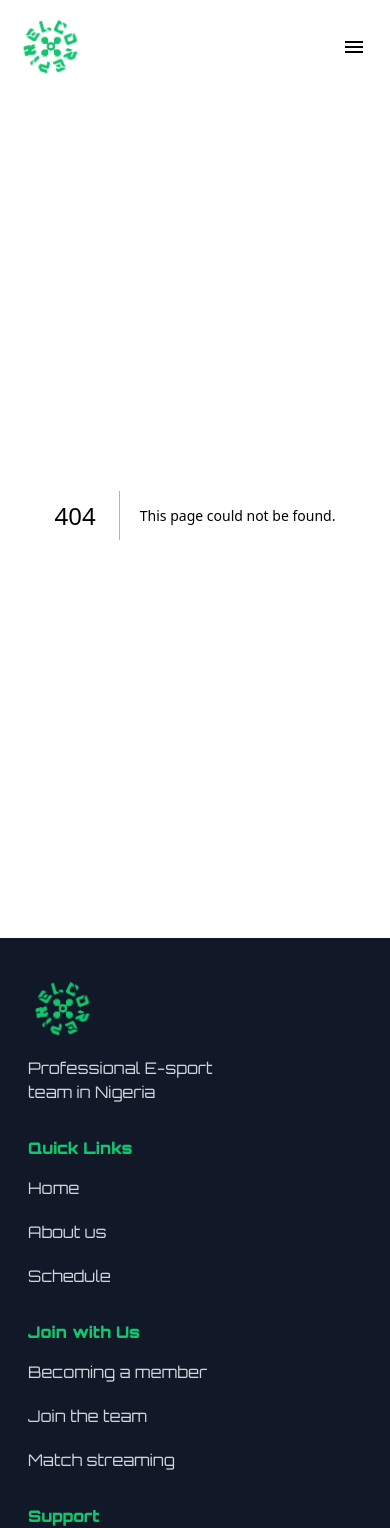
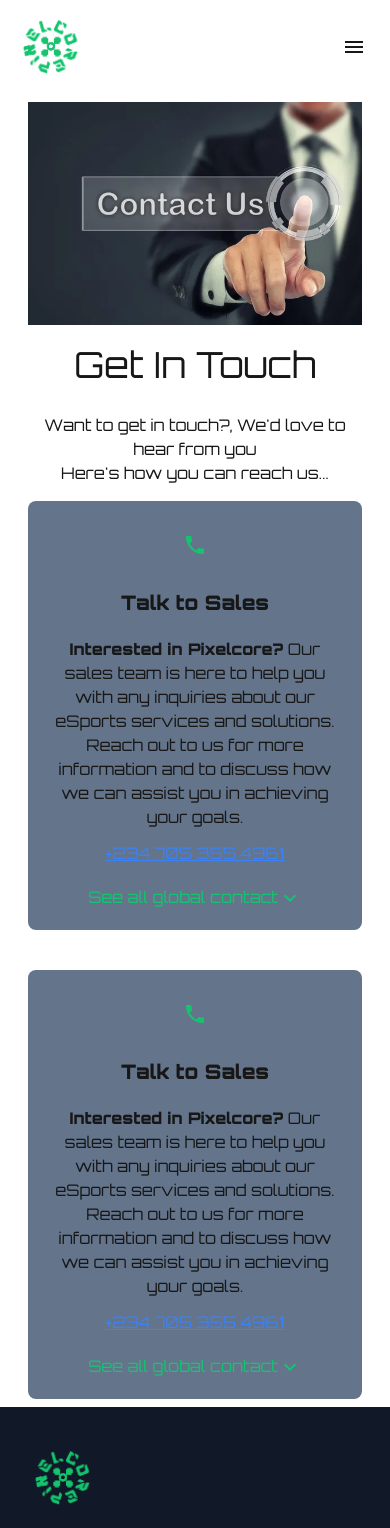
Before and after one commit to djtimog/pixelcore-gaming, a Next.js app: page /contact in a window 390 px wide. Before the commit this address had no page. Shown: the top 1528 px of the page. Built offline with nearby package versions, Linux system fonts and the light colour scheme.

Commit message:
feat: enhance layout and styling of footer and header components; add Contact page with responsive design

```diff
--- /dev/null
+++ b/app/contact/page.tsx
@@ -0,0 +1,86 @@
+import Image from "next/image";
+import React from "react";
+import LocalPhoneIcon from "@mui/icons-material/LocalPhone";
+import KeyboardArrowDownIcon from '@mui/icons-material/KeyboardArrowDown';
+import { IconButton } from "@mui/material";
+import Link from "next/link";
+
+export default function Contact() {
+  return (
+    <main className="px-5">
+      <div className="grid grid-cols-1 md:grid-cols-3 gap-5 p-2 sm:p-3 md:p-5">
+        <div className="overflow-hidden md:order-2">
+          <Image
+            src={"/contact/contact-image.jpg"}
+            alt="contact-us"
+            width={1000}
+            height={300}
+            className="object-cover"
+          />
+        </div>
+        <div className="flex flex-col justify-center text-center md:text-left md:col-span-2 space-y-7 mx-auto">
+          <h1 className="text-4xl">Get In Touch</h1>
+          <p className="text-md">
+            Want to get in touch?, We'd love to hear from you
+            <br />
+            Here's how you can reach us...
+          </p>
+        </div>
+      </div>
+      <div className="grid grid-cols-1 md:grid-cols-2 gap-10 p-2 sm:p-3 md:p-5">
+        <div className="w-full p-5 text-center bg-slate-500 rounded-lg">
+          <IconButton size="large">
+            <LocalPhoneIcon className="text-[#14C570] text-4xl" />
+          </IconButton>
+          <h3 className="text-xl font-bold my-5">Talk to Sales</h3>
+          <p className="mb-3">
+            <span className="font-semibold">Interested in Pixelcore?</span> Our sales team is here to help you with any
+            inquiries about our eSports services and solutions. Reach out to us
+            for more information and to discuss how we can assist you in
+            achieving your goals.
+          </p>
+          <Link
+            href={`tel:+234 705 355 4961`}
+            className="text-blue-500 underline mt-5"
+          >
+            +234 705 355 4961
+          </Link>
+          <Link
+            href={`#global-contact`}
+            className="text-[#14C570] mt-5 block text-center"
+          >
+            See all global contact
+
+            <KeyboardArrowDownIcon className="text-2xl block mx-auto"/>
+          </Link>
+        </div>
+        <div className="w-full p-5 text-center bg-slate-500 rounded-lg">
+          <IconButton size="large">
+            <LocalPhoneIcon className="text-[#14C570] text-4xl" />
+          </IconButton>
+          <h3 className="text-xl font-bold my-5">Talk to Sales</h3>
+          <p className="mb-3">
+            <span className="font-semibold">Interested in Pixelcore?</span> Our sales team is here to help you with any
+            inquiries about our eSports services and solutions. Reach out to us
+            for more information and to discuss how we can assist you in
+            achieving your goals.
+          </p>
+          <Link
+            href={`tel:+234 705 355 4961`}
+            className="text-blue-500 underline mt-5"
+          >
+            +234 705 355 4961
+          </Link>
+          <Link
+            href={`#global-contact`}
+            className="text-[#14C570] mt-5 block text-center"
+          >
+            See all global contact
+
+            <KeyboardArrowDownIcon className="text-2xl block mx-auto"/>
+          </Link>
+        </div>
+      </div>
+    </main>
+  );
+}
--- a/app/globals.css
+++ b/app/globals.css
@@ -93,3 +93,9 @@ input:focus {
 .MuiInputLabel-root.Mui-focused {
   color: #00ff00;
 }
+
+main{
+  max-width: 1280px;
+  margin-left: auto;
+  margin-right: auto;
+}
--- a/components/footer/index.tsx
+++ b/components/footer/index.tsx
@@ -5,8 +5,9 @@ import logo from "@/public/logo.png";
 
 const Footer = () => {
   return (
-    <footer className="bg-gray-900 text-gray-300 py-10 px-7 md:px-16">
-      <div className="max-w-7xl mx-auto grid sm:grid-cols-2 md:flex justify-between gap-8">
+    <footer className=" bg-gray-900 text-gray-300 py-10 px-7 md:px-16">
+      <div className="max-w-screen-xl mx-auto">
+        <div className=" mx-auto grid sm:grid-cols-2 md:flex justify-between gap-8">
           <div className="">
             <Link href="/">
               <Image src={logo} alt="Logo" width={70} height={80} />
@@ -107,6 +108,7 @@ const Footer = () => {
             </span>
           </div>
         </div>
+      </div>
     </footer>
   );
 };
--- a/components/header/index.tsx
+++ b/components/header/index.tsx
@@ -94,7 +94,7 @@ const Header = () => {
 
   return (
     <header className="p-4 sticky top-0 z-50 bg-inherit">
-      <div className="container mx-auto flex items-center justify-between">
+      <div className=" max-w-screen-xl mx-auto flex items-center justify-between">
         <div className="flex items-center">
           <Link href="/">
             <Image src={logo} alt="Logo" width={70} height={80} />
```
Lines whose indentation alone changed are shown as unchanged.
